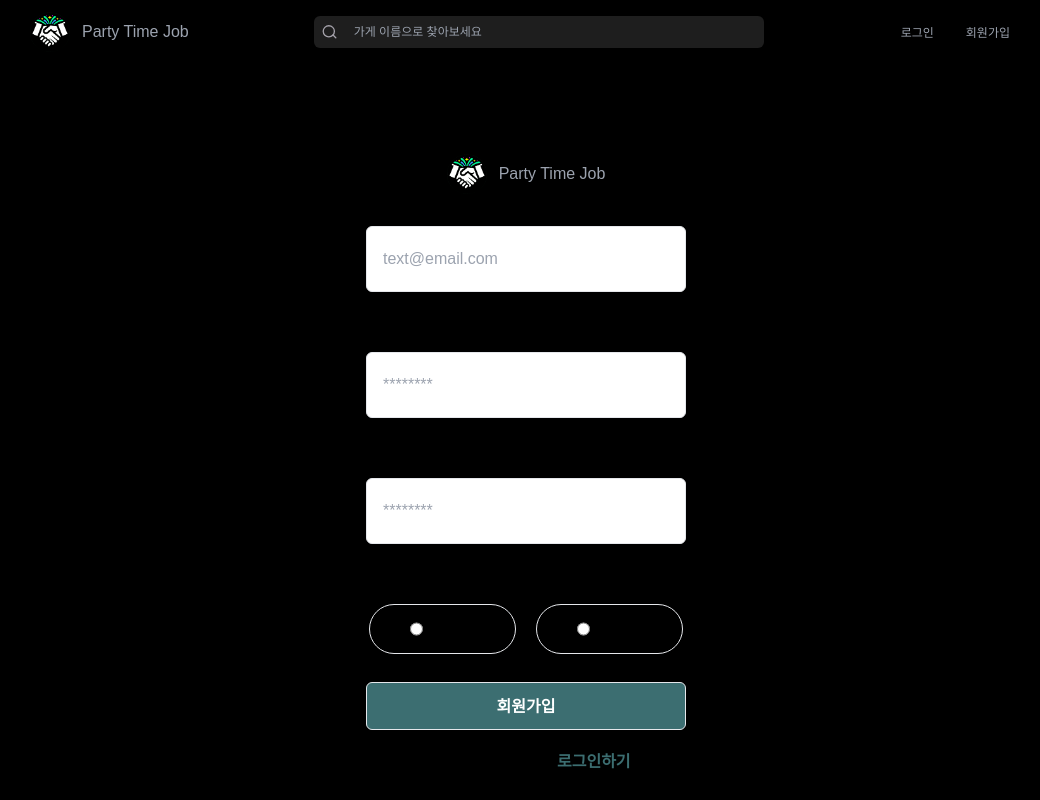
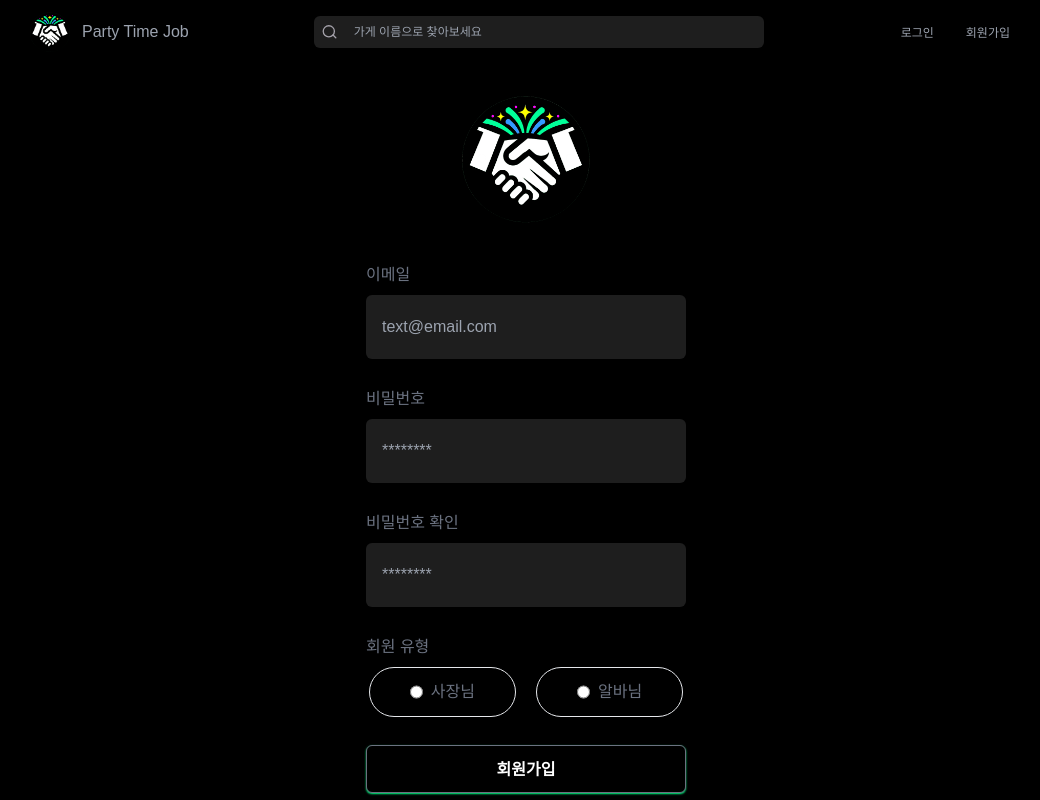
Before and after one commit to Party-Time-Job/Party-Time-Job, a Next.js app: page /signup in a window 1280 px wide. Shown: the top 800 px of the page, without its empty margins (114-1154 px from the left). Built offline with nearby package versions, Linux system fonts and the light colour scheme; a web font is replaced by a local one.

Commit message:
style: 로그인, 회원가입 페이지 ui 리모델링

```diff
--- a/src/app/globals.css
+++ b/src/app/globals.css
@@ -78,14 +78,15 @@ h3 {
 }
 
 .active {
-  background-color: #3c6e71;
+  background-color: black;
   color: #fff;
+  border-color: #6b7280;
 }
 
 .inactive {
-  border: 1px solid #d9d9d9;
-  background-color: #d9d9d9;
-  color: fff;
+  border: 1px solid #6b7280;
+  background-color: black;
+  color: #6b7280;
   cursor: auto;
 }
 
--- /dev/null
+++ b/src/features/AccountPageLogoLink/AccountPageLogoLink.tsx
@@ -0,0 +1,13 @@
+import Link from 'next/link';
+
+const AccountPageLogoLink = () => {
+  return (
+    <Link href='/notice'>
+      <div className='logo-container mb-10 flex flex-col items-center gap-2'>
+        <img src='/logo.png' className='flex h-32 w-32' />
+      </div>
+    </Link>
+  );
+};
+
+export default AccountPageLogoLink;
--- a/src/features/LogIn/ui/LogInForm.tsx
+++ b/src/features/LogIn/ui/LogInForm.tsx
@@ -17,7 +17,9 @@ const LogInForm = ({ onSubmit }: LoginFormComponentProps) => {
       onSubmit={handleSubmit(onSubmit)}
     >
       <div className='flex flex-col gap-2'>
-        <label htmlFor='email'>이메일</label>
+        <label htmlFor='email' className='text-gray-400'>
+          이메일
+        </label>
         <Input
           id='email'
           type='email'
@@ -38,7 +40,9 @@ const LogInForm = ({ onSubmit }: LoginFormComponentProps) => {
         )}
       </div>
       <div className='flex flex-col gap-2'>
-        <label htmlFor='password'>비밀번호</label>
+        <label htmlFor='password' className='text-gray-400'>
+          비밀번호
+        </label>
         <Input
           id='password'
           type='password'
--- a/src/features/LogIn/ui/SignUpLink.tsx
+++ b/src/features/LogIn/ui/SignUpLink.tsx
@@ -2,10 +2,11 @@ import Link from 'next/link';
 
 const SignUpLink = () => {
   return (
-    <span className='mt-5 font-light'>
+    <span className='mt-5 text-sm font-light text-white'>
       회원이 아니신가요?{' '}
       <Link href='/signup'>
-        <span className='cursor-pointer font-bold text-pt-primary'>
+        <span className='cursor-pointer font-bold text-test-green'>
+          {' '}
           회원가입하기
         </span>
       </Link>
--- a/src/features/Signup/ui/LogInLink.tsx
+++ b/src/features/Signup/ui/LogInLink.tsx
@@ -2,10 +2,11 @@ import Link from 'next/link';
 
 const LogInLink = () => {
   return (
-    <span className='mt-5 font-light'>
+    <span className='mt-5 text-sm font-light text-gray-500'>
       이미 가입하셨나요?{' '}
       <Link href='/login'>
-        <span className='cursor-pointer font-bold text-pt-primary'>
+        <span className='cursor-pointer font-bold text-test-green'>
+          {' '}
           로그인하기
         </span>
       </Link>
--- a/src/features/Signup/ui/SignUpForm.tsx
+++ b/src/features/Signup/ui/SignUpForm.tsx
@@ -19,7 +19,9 @@ const SignUpForm = ({ onSubmit }: SignupFormComponentProps) => {
       onSubmit={handleSubmit(onSubmit)}
     >
       <div className='flex flex-col gap-2'>
-        <label htmlFor='email'>이메일</label>
+        <label className='text-gray-500' htmlFor='email'>
+          이메일
+        </label>
         <Input
           id='email'
           type='email'
@@ -40,7 +42,9 @@ const SignUpForm = ({ onSubmit }: SignupFormComponentProps) => {
         )}
       </div>
       <div className='flex flex-col gap-2'>
-        <label htmlFor='password'>비밀번호</label>
+        <label className='text-gray-500' htmlFor='password'>
+          비밀번호
+        </label>
         <Input
           id='password'
           type='password'
@@ -62,7 +66,9 @@ const SignUpForm = ({ onSubmit }: SignupFormComponentProps) => {
       </div>
 
       <div className='flex flex-col gap-2'>
-        <label htmlFor='passwordConfirmation'>비밀번호 확인</label>
+        <label className='text-gray-500' htmlFor='passwordConfirmation'>
+          비밀번호 확인
+        </label>
         <Input
           id='passwordConfirmation'
           type='password'
@@ -81,10 +87,10 @@ const SignUpForm = ({ onSubmit }: SignupFormComponentProps) => {
         )}
       </div>
       <div className='flex flex-col gap-2'>
-        <label>회원 유형</label>
+        <label className='text-gray-500'>회원 유형</label>
         <div className='flex items-center justify-center gap-5'>
           <div
-            className={`flex gap-2 rounded-full border px-10 py-3 ${watch('type') === 'employer' ? 'border-pt-primary ring-pt-primary' : ''}`}
+            className={`flex gap-2 rounded-full border px-10 py-3 ${watch('type') === 'employer' ? 'border-test-green ring-test-green' : ''}`}
           >
             <input
               type='radio'
@@ -94,10 +100,12 @@ const SignUpForm = ({ onSubmit }: SignupFormComponentProps) => {
                 required: '회원 유형을 선택해 주세요.',
               })}
             />
-            <label htmlFor='employer'>사장님</label>
+            <label className='text-gray-500' htmlFor='employer'>
+              사장님
+            </label>
           </div>
           <div
-            className={`flex gap-2 rounded-full border px-10 py-3 ${watch('type') === 'employee' ? 'border-pt-primary ring-pt-primary' : ''}`}
+            className={`flex gap-2 rounded-full border px-10 py-3 ${watch('type') === 'employee' ? 'border-test-green ring-test-green' : ''}`}
           >
             <input
               type='radio'
@@ -107,7 +115,9 @@ const SignUpForm = ({ onSubmit }: SignupFormComponentProps) => {
                 required: '회원 유형을 선택해 주세요.',
               })}
             />
-            <label htmlFor='employee'>알바님</label>
+            <label className='text-gray-500' htmlFor='employee'>
+              알바님
+            </label>
           </div>
         </div>
         {errors.type && (
--- a/src/pages/LogInPage/LogInPage.tsx
+++ b/src/pages/LogInPage/LogInPage.tsx
@@ -7,8 +7,8 @@ import { setCookie } from 'cookies-next';
 import AlertModal from '@/shared/ui/AlertModal';
 import LogInForm from '@/features/LogIn/ui/LogInForm';
 import SignUpLink from '@/features/LogIn/ui/SignUpLink';
-import LogoLink from '@/features/LogoLink/LogoLink';
 import { LoginFormProps, TokenResponse } from '@/features/LogIn/Types';
+import AccountPageLogoLink from '@/features/AccountPageLogoLink/AccountPageLogoLink';
 
 const LogInPage = () => {
   const [showModal, setShowModal] = useState<boolean>(false);
@@ -65,7 +65,7 @@ const LogInPage = () => {
           onClick={handleCloseModal}
         />
       )}
-      <LogoLink />
+      <AccountPageLogoLink />
       <LogInForm onSubmit={onSubmit} />
       <SignUpLink />
     </div>
--- a/src/pages/SignUpPage/SignUpPage.tsx
+++ b/src/pages/SignUpPage/SignUpPage.tsx
@@ -4,10 +4,10 @@ import { useRouter } from 'next/navigation';
 import { useEffect, useState } from 'react';
 import axios from 'axios';
 import AlertModal from '@/shared/ui/AlertModal';
-import LogoLink from '@/features/LogoLink/LogoLink';
 import SignUpForm from '@/features/Signup/ui/SignUpForm';
 import { SignupFormProps, TokenResponse } from '@/features/Signup/Types';
 import LogInLink from '@/features/Signup/ui/LogInLink';
+import AccountPageLogoLink from '@/features/AccountPageLogoLink/AccountPageLogoLink';
 
 const SignUpPage = () => {
   const [completedModal, setCompletedModal] = useState<boolean>(false);
@@ -74,7 +74,7 @@ const SignUpPage = () => {
           onClick={handleCloseDuplicateModal}
         />
       )}
-      <LogoLink />
+      <AccountPageLogoLink />
       <SignUpForm onSubmit={onSubmit} />
       <LogInLink />
     </div>
--- a/src/shared/ui/Button.tsx
+++ b/src/shared/ui/Button.tsx
@@ -35,7 +35,7 @@ const Button = ({
       type={type}
       onClick={onClick}
       onSubmit={onSubmit}
-      className={`${size} ${status} ${confirm ? 'confirm' : ''} rounded-md border`}
+      className={`${size} ${status} ${confirm ? 'confirm' : ''} rounded-md border shadow-sm shadow-test-green`}
     >
       {text}
     </button>
--- a/src/shared/ui/Input.tsx
+++ b/src/shared/ui/Input.tsx
@@ -23,7 +23,7 @@ interface InputComponentProps extends InputHTMLAttributes<HTMLInputElement> {
 
 const Input = forwardRef<HTMLInputElement, InputComponentProps>(
   ({ className, width = 'w-80', height = '', ...rest }, ref) => {
-    const inputClassName = `${width} ${height} ${className || ''} flex items-start gap-2 self-stretch rounded-md border bg-white px-4 py-5`;
+    const inputClassName = `${width} ${height} ${className || ''} flex items-start gap-2 self-stretch rounded-md bg-test-black px-4 py-5`;
 
     return <input {...rest} ref={ref} className={inputClassName} />;
   },
```
